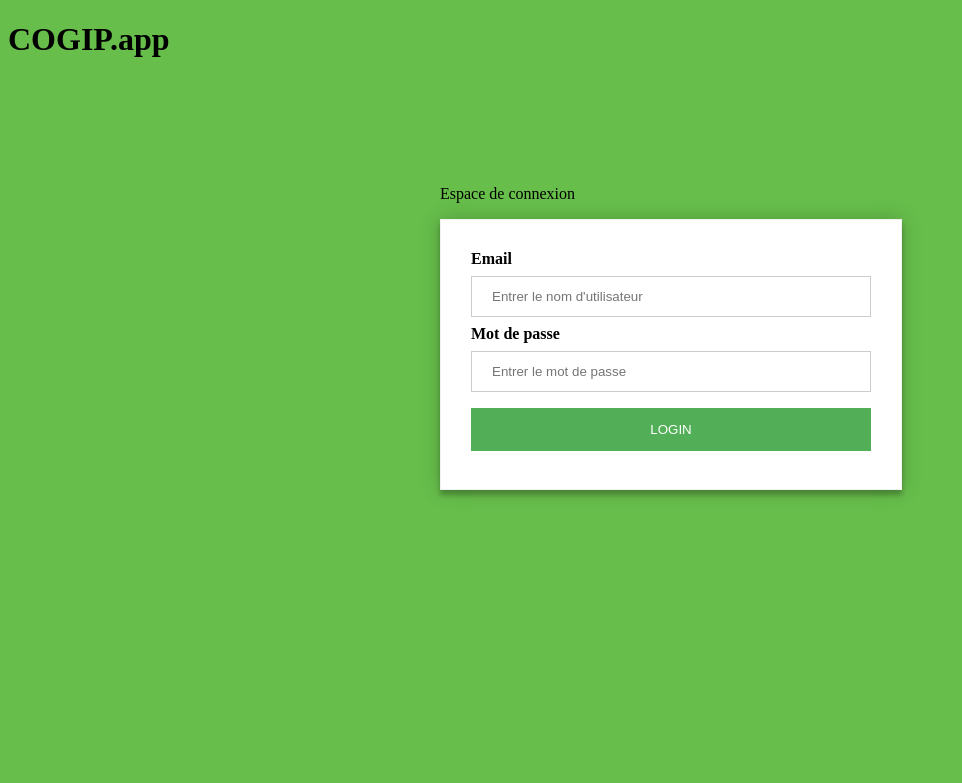
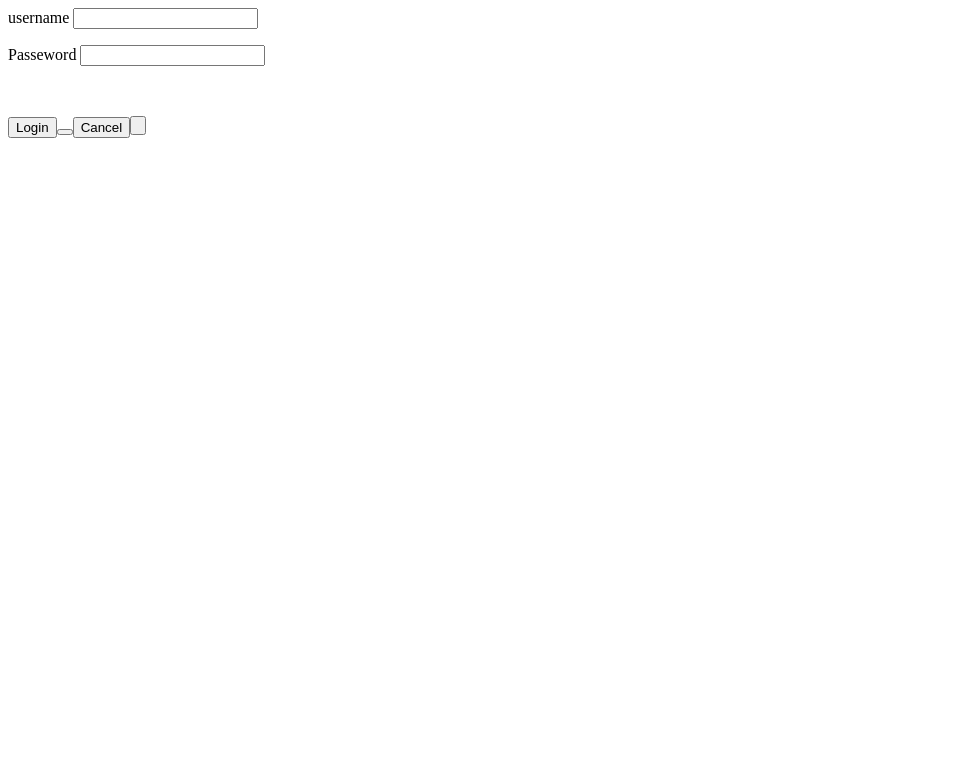
Before and after one commit to ZakariaSelassi/COGIP, a PHP site: page /views/loginView.php in a window 1280 px wide. Shown: the top 783 px of the page, without its empty margins (0-962 px from the left). Run offline with PHP 8.4, Linux system fonts and the light colour scheme.

Commit message:
modif enfin !!!!

```diff
--- a/public/css/style.css
+++ /dev/null
@@ -1,58 +0,0 @@
-body {
-    background: #67BE4B;
-}
-
-#container {
-    width: 400px;
-    margin: 0 auto;
-    margin-top: 10%;
-}
-
-
-/* Bordered form */
-
-form {
-    width: 100%;
-    padding: 30px;
-    border: 1px solid #f1f1f1;
-    background: #fff;
-    box-shadow: 0 0 20px 0 rgba(0, 0, 0, 0.2), 0 5px 5px 0 rgba(0, 0, 0, 0.24);
-}
-
-#container h1 {
-    width: 38%;
-    margin: 0 auto;
-    padding-bottom: 10px;
-}
-
-
-/* Full-width inputs */
-
-input[type=text],
-input[type=password] {
-    width: 100%;
-    padding: 12px 20px;
-    margin: 8px 0;
-    display: inline-block;
-    border: 1px solid #ccc;
-    box-sizing: border-box;
-}
-
-
-/* Set a style for all buttons */
-
-input[type=submit] {
-    background-color: #53af57;
-    color: white;
-    padding: 14px 20px;
-    margin: 8px 0;
-    border: none;
-    cursor: pointer;
-    width: 100%;
-}
-
-input[type=submit]:hover {
-    background-color: white;
-    color: #53af57;
-    border: 1px solid #53af57;
-}
--- a/views/loginView.php
+++ b/views/loginView.php
@@ -1,35 +1,29 @@
-<?php
-    require ('../model/object/header.php');
-    ?>
+<html>
+   <head>
+   </head>
+   <body>
 
-
-<h1>COGIP.app</h1>
-
-    <div id="container">
-        <p> Espace de connexion </p>
-
-        <form action="verification.php" method="POST">
-
-                    <label><b>Email</b></label>
-                    <input type="text" placeholder="Entrer le nom d'utilisateur" name="username" required="required">
-
-                    <label><b>Mot de passe</b></label>
-                    <input type="password" placeholder="Entrer le mot de passe" name="password" required="required">
-
-                    <input type="submit" id='submit' value='LOGIN' >
-
-                    <?php
-                    if(isset($_GET['erreur'])){
-                        $err = $_GET['erreur'];
-                        if($err==1 || $err==2)
-                            echo "<p style='color:red'>Utilisateur ou mot de passe incorrect</p>";
-                    }
-                    ?>
+      <form action="" method="POST">
+        <p>
+        <label> username
+        </label>
+      <input id="username" name="username" type="text" required="required"/>
+      <br>
+        </p>
+        <p>
+      <label> Passeword
+      </label>
+      <input id="password" name="password" type="password" required="required"/>
+        </p>
+      <br/>
+      <p>
+        <button type="submit"><span>Login</span><button>
+        <button type="reset"><span>Cancel</span><button>
+      </p>
         </form>
-    </div>
+    </body>
 
 
 
-<?php
-  require_once ('../model/object/footer.php');
-?>
+
+</html>
```
Also changed, not shown: controllers/loginController.php (+19 -0 lines), index.php (+4 -21 lines), model/login.php (+12 -41 lines), views/afterlogin.php (added, +8 -0 lines), views/home.php (deleted, +0 -36 lines).
